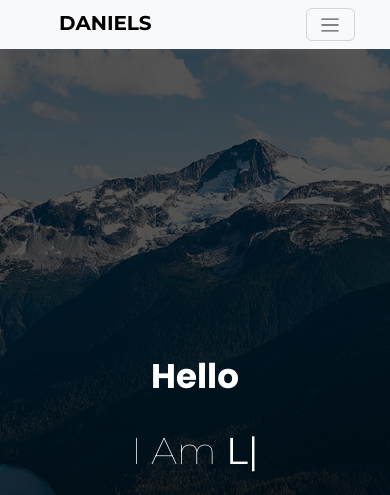
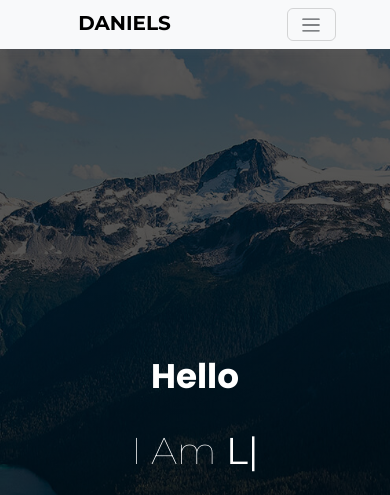
Before and after one commit to Mohummed-naser/BootstrapExam, a plain HTML site: page index.html in a window 390 px wide. Shown: the top 495 px of the page. Drawn offline with Linux system fonts and the light colour scheme.

Commit message:
Update media.css

```diff
--- a/css/media.css
+++ b/css/media.css
@@ -11,9 +11,7 @@
      .botton-up {
         margin-bottom: 12px;
     }
-    .navbar .container {
-    width: 90%;
-    }
+
 }
 /* md 768px -> */
 @media screen and (max-width:768px) {
```
